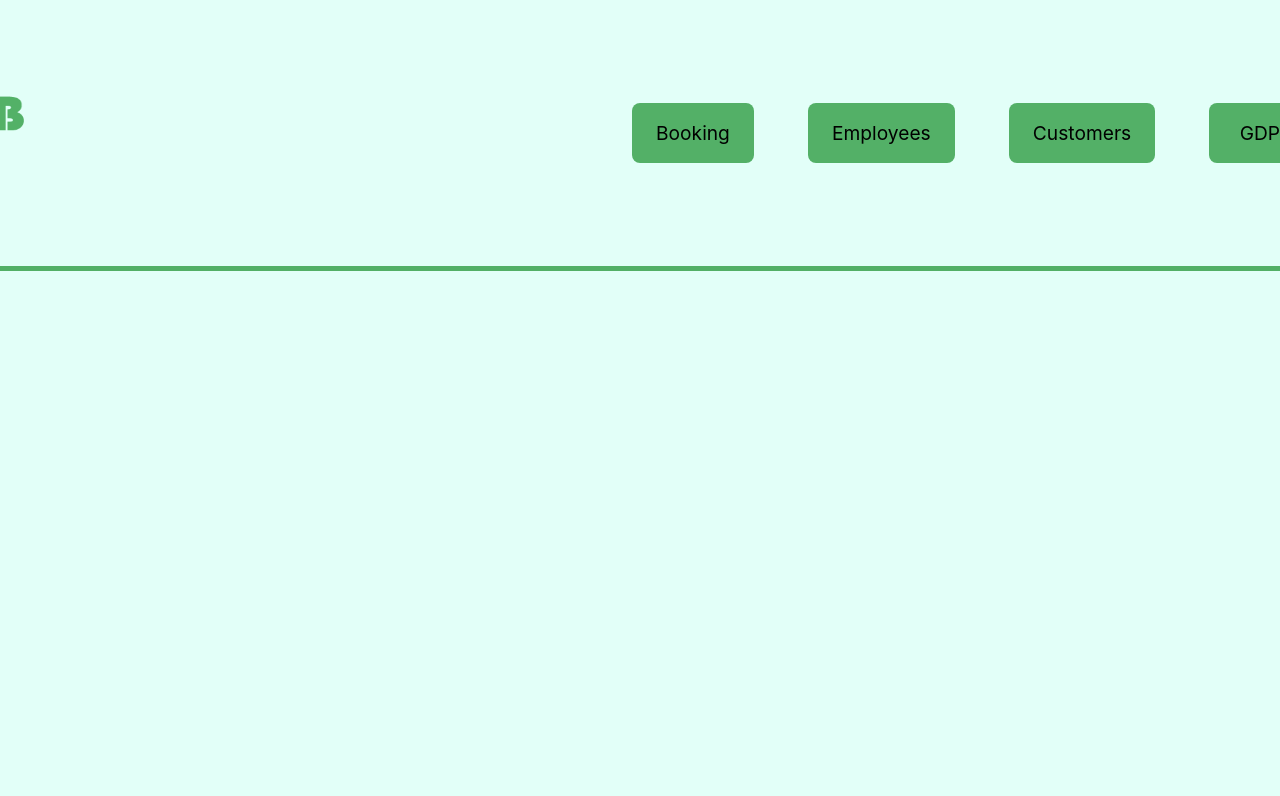
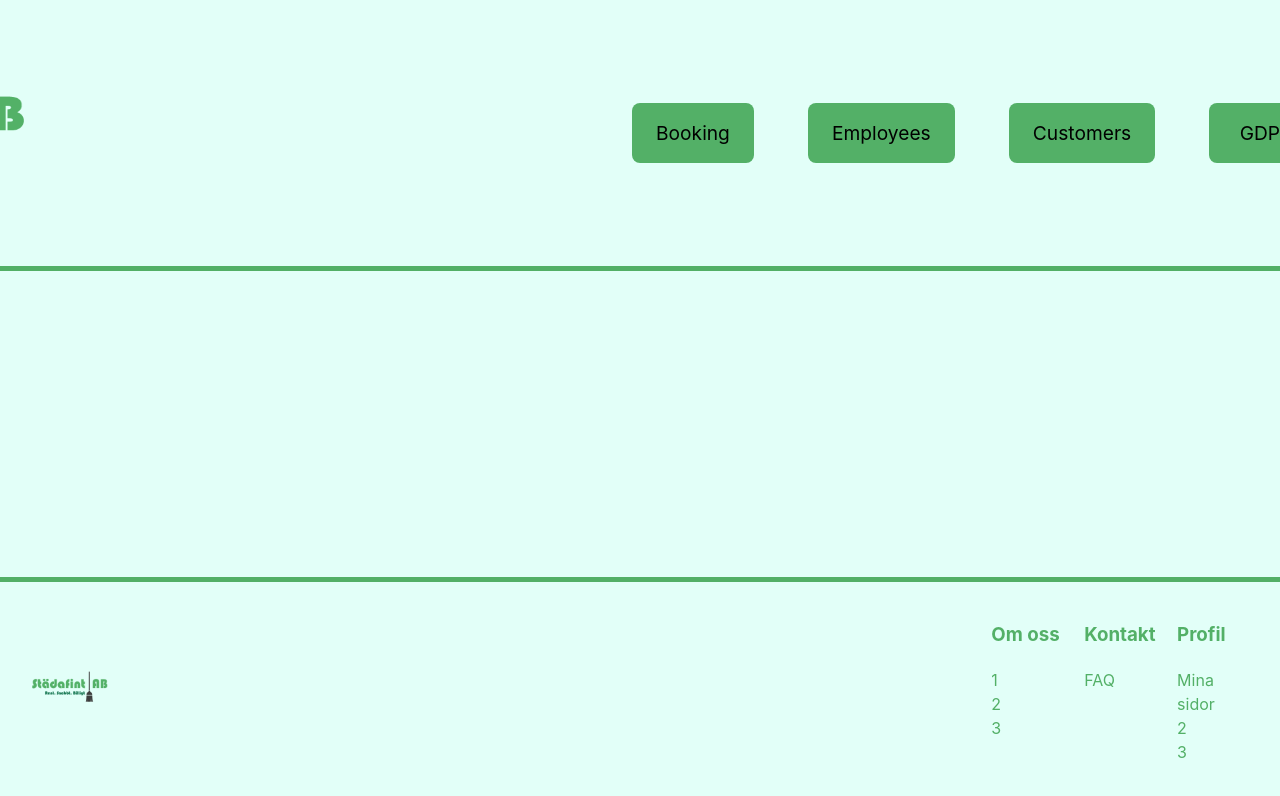
Before and after one commit to natischmidt/CleanCodeFrontend, a React (Vite) app: page /Home in a window 1280 px wide. Shown: the top 796 px of the page. Built offline with nearby package versions, Linux system fonts and the light colour scheme.

Commit message:
footer now fixed to the bottom of the page, redid design too match footer by anton

```diff
--- a/src/pages/home.tsx
+++ b/src/pages/home.tsx
@@ -1,7 +1,8 @@
 import Header from "../reusableComponents/header";
+import Footer from "../reusableComponents/footer";
 
 export default function HomePage() {
     return (
-        <Header/>
+        <><Header/><Footer/></>
     )
 }
--- a/src/reusableComponents/footer.tsx
+++ b/src/reusableComponents/footer.tsx
@@ -1,10 +1,11 @@
 import React from 'react';
+import logo from "../assets/logo3.png";
 
 export default function Footer() {
     return (
         <div className="footer-container" style={styles.footer}>
             <div className="footer-logo">
-                <img src="" alt="Logo" style={styles.logo} />
+                <img src="src/assets/logo3.png" alt="Logo" style={styles.logo} />
             </div>
             <div className="footer-social-icons" style={styles.socialIcon}>
                 <a href="">
@@ -49,8 +50,12 @@ export default function Footer() {
 
 const styles = {
     footer: {
-        // backgroundColor: '#333',
-        color: '#fff',
+        position: 'fixed' as 'fixed',
+        left: 0,
+        right: 0,
+        bottom: 0,
+        backgroundColor: '#E2FFF8',
+        borderTop: '5px solid #52af66',
         padding: '20px',
         display: 'flex',
         justifyContent: 'space-between',
@@ -66,6 +71,7 @@ const styles = {
     },
     categoriesContainer: {
         display: 'flex',
+        color: '#53b067',
     },
     category: {
         flex: '1',
```
